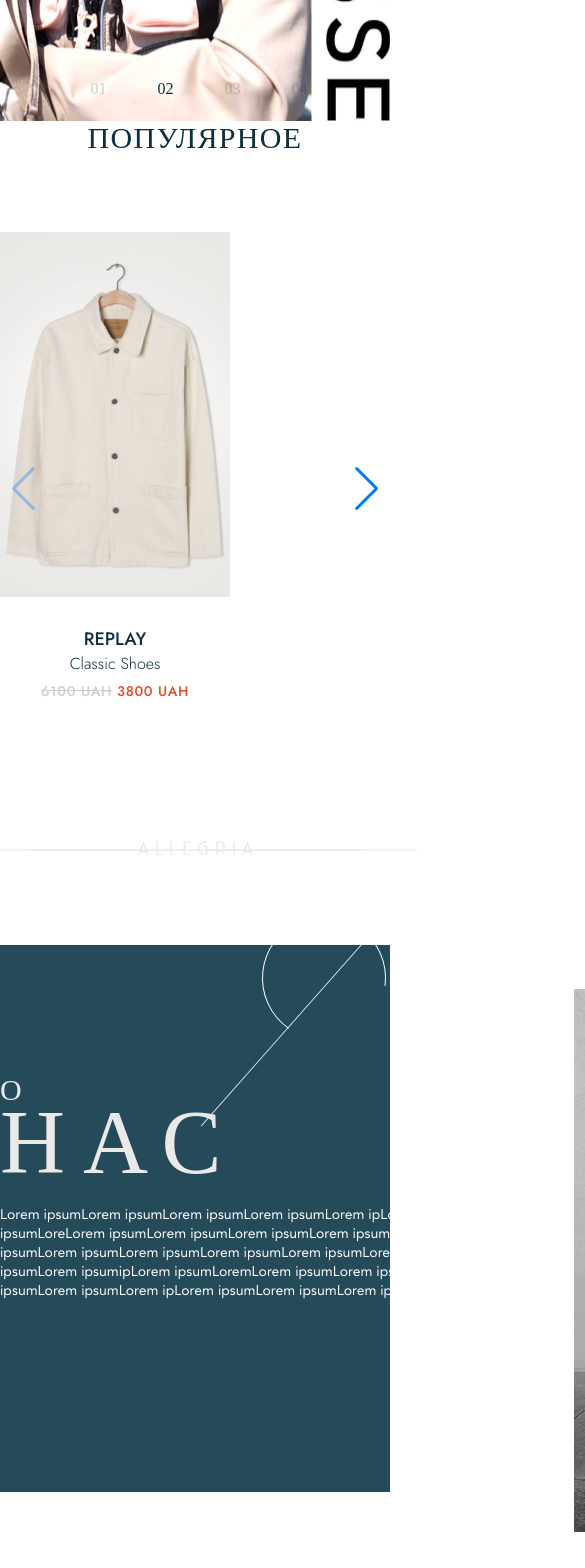
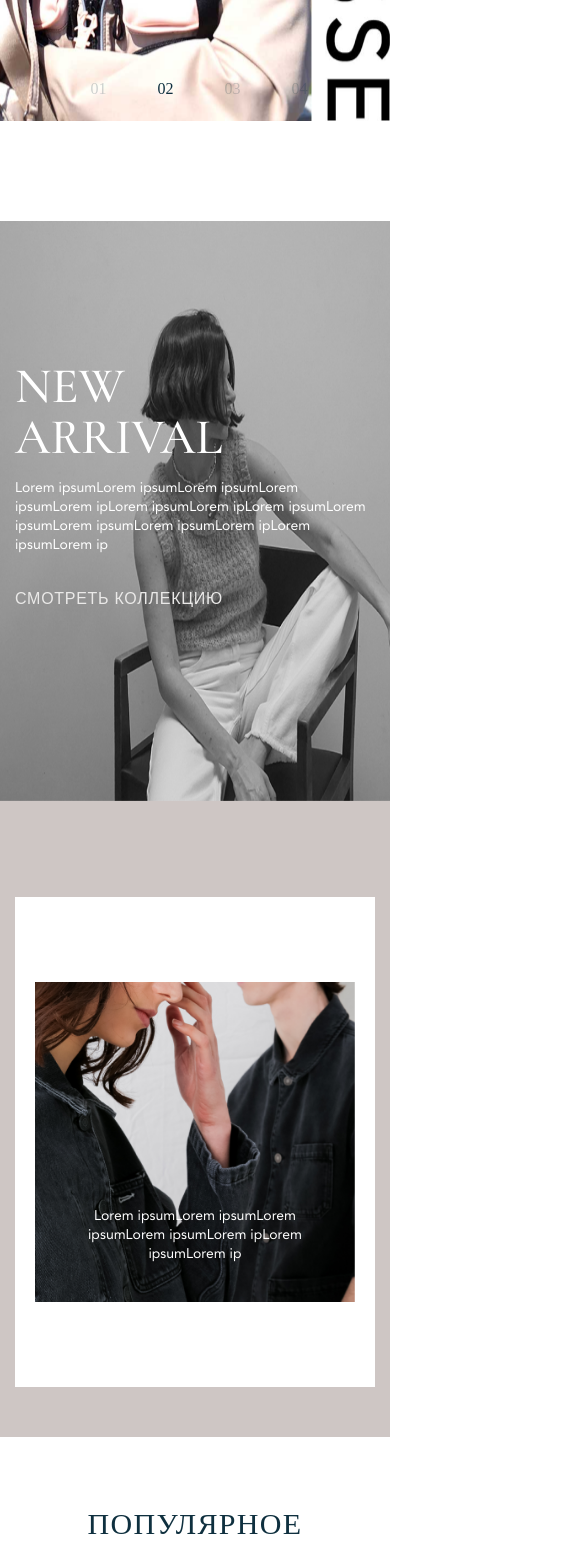
Before and after one commit to Lazizbek010/Allegria-eCommeranse-shop, a Vue app: page / in a window 390 px wide. Shown: the part 400-1968 px from the top of the page, 585 px wide, since content can reach past the window. Built offline with nearby package versions, Linux system fonts and the light colour scheme.

Commit message:
slidesPerView--auto added

```diff
--- a/src/assets/scss/base.scss
+++ b/src/assets/scss/base.scss
@@ -179,17 +179,18 @@
         margin-bottom: 75px;
         text-align: center;
     }
+
+        &__container {
+            position: relative;
+             max-width: 1155px;
             &__card{
-        max-width: 1055px;
-        margin: 0 auto;
-        margin-bottom: 95px;
-        display: grid;
-        grid-template-columns: repeat(auto-fit, minmax(230px, 1fr));
-        gap: 45px;
-        position: relative;
+                background: blue;
+                &-i {
+                    width: 230px !important;
+                }
                 &__item{
                     text-align: center;
-            width: 230px;
+                    width: 230px !important;
                     font-family: 'Jost', sans-serif;
                     text-transform: uppercase;
                     &__img{
@@ -221,21 +222,75 @@
                         }
                     }
                 }
-        &__arrow{
-            width: 90px;
-            height: 90px;
-            border-radius: 50%;
-            background: var(--white-color);
+                // .swiper-button-prev{
+                //     width: 90px;
+                //     height: 90px;
+                //     border-radius: 50%;
+                //     background: red;
+                //     color: #254A5A;
+                //     display: grid;
+                //     place-items: center;
+                //     position: absolute !important;
+                //     top: 155px;
+                //     left: 0;
+                //     z-index: 1900;
+                // }
+                // .swiper-button-next{
+                //     width: 90px;
+                //     height: 90px;
+                //     border-radius: 50%;
+                //     background: red;
+                //     color: #254A5A;
+                //     display: grid;
+                //     place-items: center;
+                //     position: absolute !important;
+                //     top: 155px;
+                //     right: 0;
+                //     z-index: 900;
+                // }
+                // &__arrow{
+                //     width: 90px;
+                //     height: 90px;
+                //     border-radius: 50%;
+                //     background: var(--white-color);
+                //     display: grid;
+                //     place-items: center;
+                //     position: absolute;
+                //     top: 155px;
+                // }
+                // &__arrow-left{
+                //     left: -70px;
+                // }
+                // &__arrow-right{
+                //     right: -70px;
+                // }
+                user-select: none;
+                position: initial !important;
+                .swiper-button-next,.swiper-button-prev {
                     display: grid;
                     place-items: center;
-            position: absolute;
-            top: 155px;
+                    width: 50px !important;
+                    height: 50px !important;
+                    border-radius: 50%;
+                    border: 2px solid red;
+                    z-index: 10;
+                    color: red;
+                    background: #fff !important;
+                    position: absolute !important;
+                    &::after {
+                        font-weight: 700 !important;
+                        font-size: 15px !important;
+                        line-height: 15px !important;
                     }
-        &__arrow-left{
-            left: -70px;
                 }
-        &__arrow-right{
-            right: -70px;
+
+                .swiper-button-next {
+                    right: 17px;
+                }
+
+                .swiper-button-prev {
+                    left: 17px;
+                }
             }
         }
 }
@@ -284,6 +339,7 @@
         margin: 0 auto;
         display: flex;
         gap: 76px;
+        position: relative;
         &__info{
             padding-bottom: 137px;
             padding-top: 132px;
@@ -306,6 +362,12 @@
         }
         &__img{
             transform: translateY(44px);
+            width: 474px;
+            height: 543px;
+            img{
+                width: inherit;
+                height: inherit;
+            }
         }
     }
 }
--- a/src/assets/scss/media.scss
+++ b/src/assets/scss/media.scss
@@ -30,6 +30,34 @@
             .container{
                 flex-direction: column;
                 gap: 287px;
+            }
+        }
+    }
+    // Home > About
+    .about{
+        margin-bottom: 200px;
+        &__shape{
+            left: 63%;
+            top: -20px;
+        }
+        &__container{
+            flex-direction: column;
+            gap: 50px;
+            align-items: center;
+            &__info{
+                padding-top: 140px;
+                padding-bottom: 129px;
+                width: 80%;
+                p{
+                    width: 100%;
+                }
+            }
+            &__img{
+                position: absolute;
+                right: 71px;
+                bottom: -119px;
+                width: 226px;
+                height: 258px;
             }
         }
     }
@@ -142,6 +170,15 @@
             &__info {
                 padding-top: 160px;
             }
+        }
+    }
+    // Home > About
+    .about{
+        &__shape{
+            left: 60%;
+            top: -20px;
+            width: 200px;
+            height: 200px;
         }
     }
      // Home > collection
@@ -545,7 +582,21 @@
 
 // -----------------------------------------------
 @media (max-width:600px) {
-
+    // Home > About
+    .about{
+        &__shape{
+            display: none;
+        }
+        &__container{
+            &__info{
+                padding-top: 70px;
+                width: 95%;
+                h1{
+                    @include font(50,45,400);
+                }
+            }
+        }
+    }
     // About US
     .about-us {
         &__info {
--- a/src/assets/scss/nav.scss
+++ b/src/assets/scss/nav.scss
@@ -5,7 +5,7 @@
     top: 0;
     left: 0;
     width: 100%;
-    z-index: 100;
+    z-index: 9000;
     border-bottom: 1px solid var(--light-color1);
     box-shadow: 0 1px 10px #e5e2e2;
     .container{
--- a/src/components/FamousItemComponent.vue
+++ b/src/components/FamousItemComponent.vue
@@ -1,6 +1,6 @@
 <template>
-    <div class="famous__card__item">
-        <div class="famous__card__item__img">
+    <div class="famous__container__card__item">
+        <div class="famous__container__card__item__img">
             <img src="@/assets/images/famous-item1.png" alt="">
         </div>
         <h2>REPlay</h2>
--- a/src/views/HomeView.vue
+++ b/src/views/HomeView.vue
@@ -64,7 +64,7 @@
             </ul> -->
         </swiper>
         <main>
-            <!-- <section class="bg-collection">
+            <section class="bg-collection">
                 <div class="collection">
                     <div class="container">
                         <div class="collection__info">
@@ -81,31 +81,34 @@
                         </div>
                     </div>
                 </div>
-            </section> -->
+            </section>
             <section class="famous">
                 <h1 class="famous__title">Популярное</h1>
+                <div class="container famous__container">
                     <swiper
-                class="famous__card"
-                :space-between="45"
+                    class="famous__container__card"
                     :modules="modules2"
                     :breakpoints="media"
+                    :slidesPerView="'auto'"
                     navigation
                     >
-                    <SwiperSlide v-for="item in 14" :key="item">
+                        <SwiperSlide class="famous__container__card-i" v-for="item in 14" :key="item">
                             <FamousItemComponent></FamousItemComponent>
                         </SwiperSlide>
-                    <div class="famous__card__arrow-left famous__card__arrow">
+                        <!-- <SwiperSlide class="famous__card__arrow-left famous__card__arrow">
                             <svg xmlns="http://www.w3.org/2000/svg" width="18" height="41" fill="none">
                                 <path stroke="#254A5A" d="M17 1 1 20.5 17 40" />
                             </svg>
-                    </div>
-                    <div class="famous__card__arrow-right famous__card__arrow">
+                        </SwiperSlide>
+                        <SwiperSlide class="famous__card__arrow-right famous__card__arrow">
                             <svg xmlns="http://www.w3.org/2000/svg" width="18" height="41" fill="none">
                                 <path stroke="#254A5A" d="m1 1 16 19.5L1 40" />
                             </svg>
+                        </SwiperSlide> -->
+                    </swiper>
                 </div>
-                </swiper>
-                <div class="famous__decoration">
+                <!-- Famous ALLERGIA Logo -->
+                <!-- <div class="famous__decoration ">
                     <span class="famous__decoration__left"></span>
                     <span class="famous__decoration__right"></span>
                     <svg xmlns="http://www.w3.org/2000/svg" width="115" height="14" fill="none">
@@ -119,7 +122,7 @@
                             </clipPath>
                         </defs>
                     </svg>
-                </div>
+                </div> -->
             </section>
             <section class="about">
                 <div class="about__shape">
@@ -172,10 +175,10 @@ const mounted = onMounted(() => {
 
 const media = {
     0: {
-        slidesPerView: 'auto'
+        spaceBetween: 20
     },
     1000: {
-        slidesPerView: 4
+        spaceBetween: 45
     }
 }
 </script>
```
Lines whose indentation alone changed are shown as unchanged.
